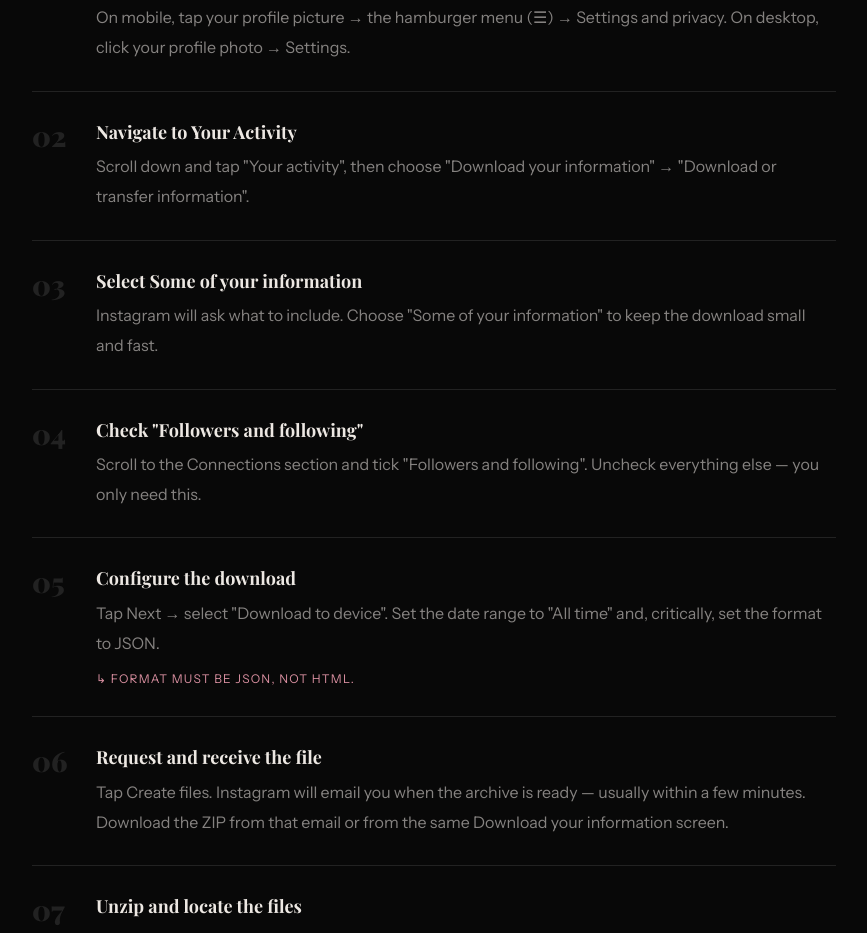
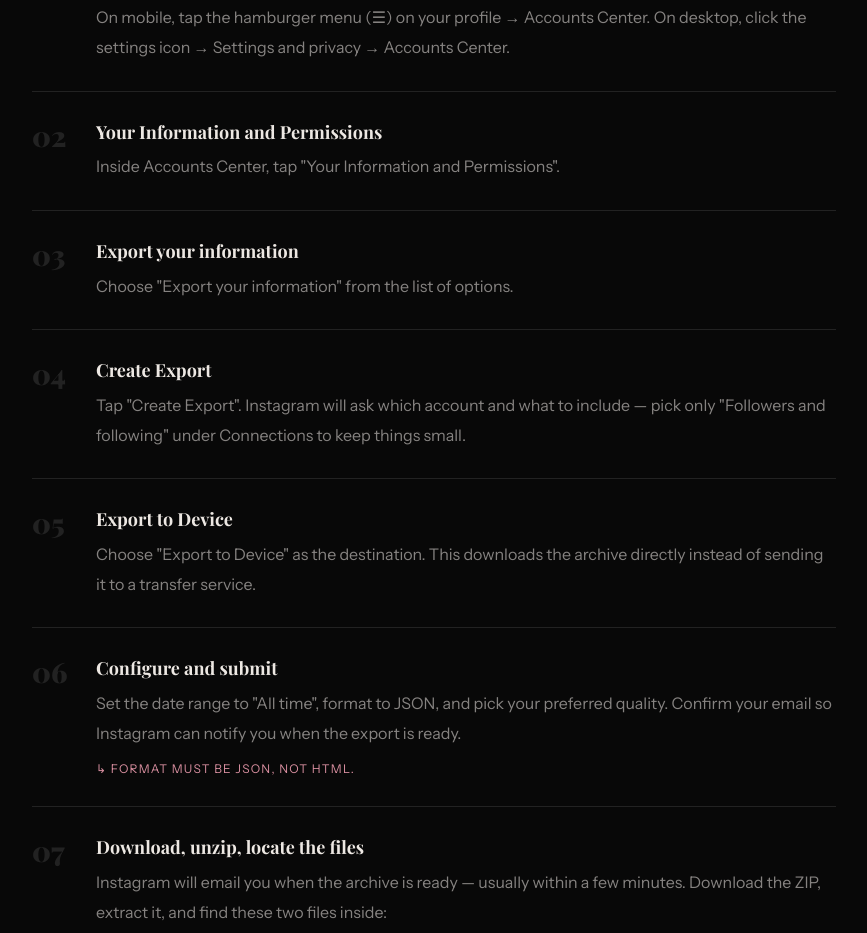
Before and after one commit to Aman1706/instagram-unfollowers, a Next.js app: page /how-to-export in a window 1280 px wide. Shown: the part 748-1681 px from the top of the page, without its empty margins (206-1073 px from the left). Built offline with nearby package versions, Linux system fonts and the light colour scheme; a web font is replaced by a local one.

Commit message:
chore: Updated export files instructions

```diff
--- a/app/how-to-export/page.tsx
+++ b/app/how-to-export/page.tsx
@@ -3,45 +3,45 @@
 const steps = [
   {
     n: "01",
-    title: "Open Instagram Settings",
+    title: "Open Accounts Center",
     detail:
-      "On mobile, tap your profile picture → the hamburger menu (☰) → Settings and privacy. On desktop, click your profile photo → Settings.",
+      "On mobile, tap the hamburger menu (☰) on your profile → Accounts Center. On desktop, click the settings icon → Settings and privacy → Accounts Center.",
   },
   {
     n: "02",
-    title: "Navigate to Your Activity",
+    title: "Your Information and Permissions",
     detail:
-      'Scroll down and tap "Your activity", then choose "Download your information" → "Download or transfer information".',
+      'Inside Accounts Center, tap "Your Information and Permissions".',
   },
   {
     n: "03",
-    title: "Select Some of your information",
-    detail:
-      'Instagram will ask what to include. Choose "Some of your information" to keep the download small and fast.',
+    title: "Export your information",
+    detail: 'Choose "Export your information" from the list of options.',
   },
   {
     n: "04",
-    title: 'Check "Followers and following"',
+    title: "Create Export",
     detail:
-      'Scroll to the Connections section and tick "Followers and following". Uncheck everything else — you only need this.',
+      'Tap "Create Export". Instagram will ask which account and what to include — pick only "Followers and following" under Connections to keep things small.',
   },
   {
     n: "05",
-    title: "Configure the download",
+    title: "Export to Device",
     detail:
-      'Tap Next → select "Download to device". Set the date range to "All time" and, critically, set the format to JSON.',
+      'Choose "Export to Device" as the destination. This downloads the archive directly instead of sending it to a transfer service.',
+  },
+  {
+    n: "06",
+    title: "Configure and submit",
+    detail:
+      'Set the date range to "All time", format to JSON, and pick your preferred quality. Confirm your email so Instagram can notify you when the export is ready.',
     highlight: "Format must be JSON, not HTML.",
   },
   {
-    n: "06",
-    title: "Request and receive the file",
+    n: "07",
+    title: "Download, unzip, locate the files",
     detail:
-      "Tap Create files. Instagram will email you when the archive is ready — usually within a few minutes. Download the ZIP from that email or from the same Download your information screen.",
-  },
-  {
-    n: "07",
-    title: "Unzip and locate the files",
-    detail: "Extract the ZIP. Inside you will find two files:",
+      "Instagram will email you when the archive is ready — usually within a few minutes. Download the ZIP, extract it, and find these two files inside:",
     files: [
       "followers_and_following / followers_1.json",
       "followers_and_following / following.json",
```
